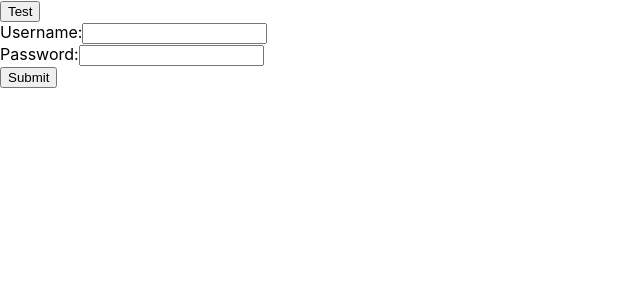
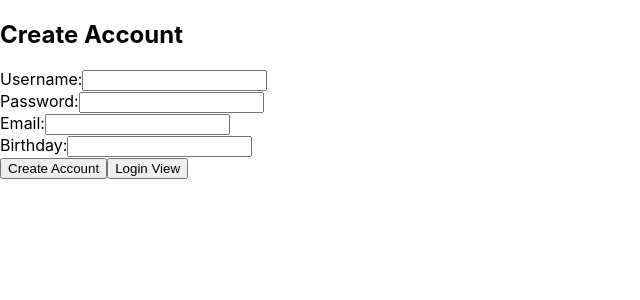
Before and after one commit to herringg369/myflixfront, a React (Create React App) app: page /register in a window 1280 px wide. Shown: the top 300 px of the page, without its empty margins (0-640 px from the left). Built offline with nearby package versions, Linux system fonts and the light colour scheme.

Commit message:
updating with registration-view, director-view, and genre-view. As well as implementing from react-router-dom

```diff
--- a/package.json
+++ b/package.json
@@ -11,6 +11,7 @@
     "react": "^17.0.2",
     "react-bootstrap": "^2.0.2",
     "react-dom": "^17.0.2",
+    "react-router-dom": "^6.0.2",
     "react-scripts": "4.0.3",
     "web-vitals": "^1.1.2"
   },
--- a/src/components/login-view/login-view.jsx
+++ b/src/components/login-view/login-view.jsx
@@ -25,6 +25,7 @@ export function LoginView(props) {
     console.log(props.test)
     return (
         <Form>
+        <h1>Login</h1>
         <button onClick={props.test}>Test</button>
 
           <Form.Group controlId="formUsername">
--- a/src/components/main-view/main-view.jsx
+++ b/src/components/main-view/main-view.jsx
@@ -1,10 +1,17 @@
 import React from 'react'
 import axios from 'axios'
+import { BrowserRouter as Router, Route, Redirect } from "react-router-dom";
+
 
 import { MovieCard } from '../movie-card/movie-card'
 import { MovieView } from '../movie-view/movie-view'
 import { LoginView } from '../login-view/login-view'
 import { RegistrationView } from '../registration-view/registration-view'
+import { DirectorView } from '../director-view/director-view';
+import { GenreView } from '../genre-view/genre-view';
+
+import Row from 'react-bootstrap/Row'
+import Col from 'react-bootstrap/Col'
 
 export class MainView extends React.Component {
 
@@ -73,26 +80,61 @@ export class MainView extends React.Component {
       }
 
       render() {
-        const { movies, selectedMovie, user } = this.state;
+        const { movies, user } = this.state;
+        return (
+          <Router>
+            <Row className="main-view justify-content-md-center">
+              <Route exact path="/" render={() => {
+                if (!user) return <Col>
+                  <LoginView onLoggedIn={user => this.onLoggedIn(user)} />
+                </Col>
+                if (movies.length === 0) return <div className="main-view" />;
+                return movies.map(m => (
+                  <Col md={3} key={m._id}>
+                    <MovieCard movie={m} />
+                  </Col>
+                ))
+              }} />
+              <Route path="/register" render={() => {
+                if (user) return <Redirect to="/" />
+                return <Col>
+                  <RegistrationView />
+                </Col>
+              }} />
 
-        /* If there is no user, the LoginView is rendered. If there is a user logged in, the user details are *passed as a prop to the LoginView*/
-        if (!user) return (<LoginView test={this.test} onLoggedIn={user => this.onLoggedIn(user)} />)
+              <Route path="/movies/:movieId" render={({ match, history }) => {
+                if (!user) return <Col>
+                  <LoginView onLoggedIn={user => this.onLoggedIn(user)} />
+                </Col>
+                if (movies.length === 0) return <div className="main-view" />;
+                return <Col md={8}>
+                  <MovieView movie={movies.find(m => m._id === match.params.movieId)} onBackClick={() => history.goBack()} />
+                </Col>
+              }} />
 
-        // Before the movies have been loaded
-        if (movies.length === 0) return (<div className="main-view" />)
+              <Route path="/directors/:name" render={({ match, history }) => {
+                if (!user) return <Col>
+                  <LoginView onLoggedIn={user => this.onLoggedIn(user)} />
+                </Col>
+                if (movies.length === 0) return <div className="main-view" />;
+                return <Col md={8}>
+                  <DirectorView director={movies.find(m => m.Director.Name === match.params.name).Director} onBackClick={() => history.goBack()} />
+                </Col>
+              }
+              } />
 
-        return (
-          <div className="main-view">
-            {/*If the state of `selectedMovie` is not null, that selected movie will be returned otherwise, all *movies will be returned*/}
-            {selectedMovie
-              ? <MovieView movie={selectedMovie} onBackClick={newSelectedMovie => { this.setSelectedMovie(newSelectedMovie); }}/>
-              : movies.map(movie => (
-                <MovieCard key={movie._id} movie={movie} onMovieClick={(newSelectedMovie) => { this.setSelectedMovie(newSelectedMovie) }}/>
-             ))
-            }
-            <button onClick={() => { this.onLoggedOut() }}>Logout</button>
-          </div>
+              <Route path="/genres/:name" render={({ match, history }) => {
+                if (!user) return <Col>
+                  <LoginView onLoggedIn={user => this.onLoggedIn(user)} />
+                </Col>
+                if (movies.length === 0) return <div className="main-view" />;
+                return <Col md={8}>
+                  <GenreView genre={movies.find(m => m.Genre.Name === match.params.name).Genre} onBackClick={() => history.goBack()} />
+                </Col>
+              }
+              } />
+            </Row>
+          </Router>
         );
       }
-
     }
--- a/src/components/movie-card/movie-card.jsx
+++ b/src/components/movie-card/movie-card.jsx
@@ -3,9 +3,11 @@ import PropTypes from 'prop-types';
 import Button from 'react-bootstrap/Button';
 import Card from 'react-bootstrap/Card';
 
+import { Link } from 'react-router-dom'
+
 export class MovieCard extends React.Component {
   render() {
-    const { movie, onMovieClick } = this.props;
+    const { movie } = this.props;
 
     return (
       <Card>
@@ -13,7 +15,9 @@ export class MovieCard extends React.Component {
         <Card.Body>
           <Card.Title>{movie.title}</Card.Title>
           <Card.Text>{movie.Description}</Card.Text>
-          <Button onClick={() => onMovieClick(movie)} variant="link">Open</Button>
+          <Link to={`/movies/${movie._id}`}>
+            <Button variant="link">Open</Button>
+          </Link>
         </Card.Body>
       </Card>
     );
--- a/src/components/movie-view/movie-view.jsx
+++ b/src/components/movie-view/movie-view.jsx
@@ -1,4 +1,6 @@
 import React from 'react';
+import { Link } from 'react-router-dom'
+import { BrowserRouter as Router, Route } from 'react-router-dom'
 
 export class MovieView extends React.Component {
 
@@ -12,6 +14,10 @@ export class MovieView extends React.Component {
 
   componentWillUnmount() {
     document.removeEventListener('keypress', this.keypressCallback);
+  }
+
+  onBackClick() {
+    console.log('test')
   }
 
   render() {
@@ -30,8 +36,30 @@ export class MovieView extends React.Component {
           <span className="label">Description: </span>
           <span className="value">{movie.Description}</span>
         </div>
+        <button onClick={() => { onBackClick() }}></button>
 
-       </div>
+      </div>
     );
+
+
   }
 }
+
+/*
+// movie-view.jsx
+<Link to={`/directors/${movie.Director.Name}`}>
+  <Button variant="link">Director</Button>
+</Link>
+
+<Link to={`/genres/${movie.Genre.Name}`}>
+  <Button variant="link">Genre</Button>
+</Link>
+*/
+
+/*
+        <Route path="/movies/:movieId" render={({ match, history }) => {
+          return <Col md={8}>
+            <MovieView movie={movies.find(m => m._id === match.params.movieId)} onBackClick={() => history.goBack()} />
+          </Col>
+        }} />
+*/
--- a/src/components/registration-view/registration-view.jsx
+++ b/src/components/registration-view/registration-view.jsx
@@ -1,8 +1,65 @@
+import { render } from '@testing-library/react';
+import axios from 'axios'
 import React, { useState } from 'react'
+import Form from 'react-bootstrap/Form'
+import Button from 'react-bootstrap/Button'
+import { Link } from 'react-router-dom'
 
 export function RegistrationView(props) {
 
-    return (
-        <h1>logged in</h1>
-    )
+    const [ username, setUsername ] = useState('')
+    const [ password, setPassword ] = useState('')
+    const [ email, setEmail ] = useState('')
+    const [birthday, setBirthday ] = useState('')
+
+    const handleRegistration = (e) => {
+    e.preventDefault();
+    axios.post('https://herringg369movieapi.herokuapp.com/users', {
+        Username: username,
+        Password: password,
+        Email: email,
+        Birthday: birthday
+      })
+      .then(response => {
+        const data = response.data;
+        console.log(data);
+        window.open('/', '_self'); // the second argument '_self' is necessary so that the page will open in the current tab
+      })
+      .catch(e => {
+        console.log('error registering the user')
+      });
+    }
+
+        return (
+            <Form>
+            <h2>Create Account</h2>
+              <Form.Group controlId="formUsername">
+                <Form.Label>Username:</Form.Label>
+                <Form.Control type="text" onChange={e => setUsername(e.target.value)} />
+              </Form.Group>
+
+              <Form.Group controlId="formPassword">
+                <Form.Label>Password:</Form.Label>
+                <Form.Control type="password" onChange={e => setPassword(e.target.value)} />
+              </Form.Group>
+
+              <Form.Group controlId="formEmail">
+                <Form.Label>Email:</Form.Label>
+                <Form.Control type="email" onChange={e => setEmail(e.target.value)} />
+              </Form.Group>
+
+              <Form.Group controlId="formBirthday">
+                <Form.Label>Birthday:</Form.Label>
+                <Form.Control type="birthday" onChange={e => setBirthday(e.target.value)} />
+              </Form.Group>
+              <Button variant="primary" type="submit" onClick={handleRegistration}>
+                Create Account
+              </Button>
+
+            <Link to={'/'}>
+                <Button>Login View</Button>
+            </Link>
+            </Form>
+        )
+
 }
```
Also changed, not shown: src/components/director-view/director-view.jsx (added), src/components/genre-view/genre-view.jsx (added), 1 other file (tests, documents, lock files or other folders).
